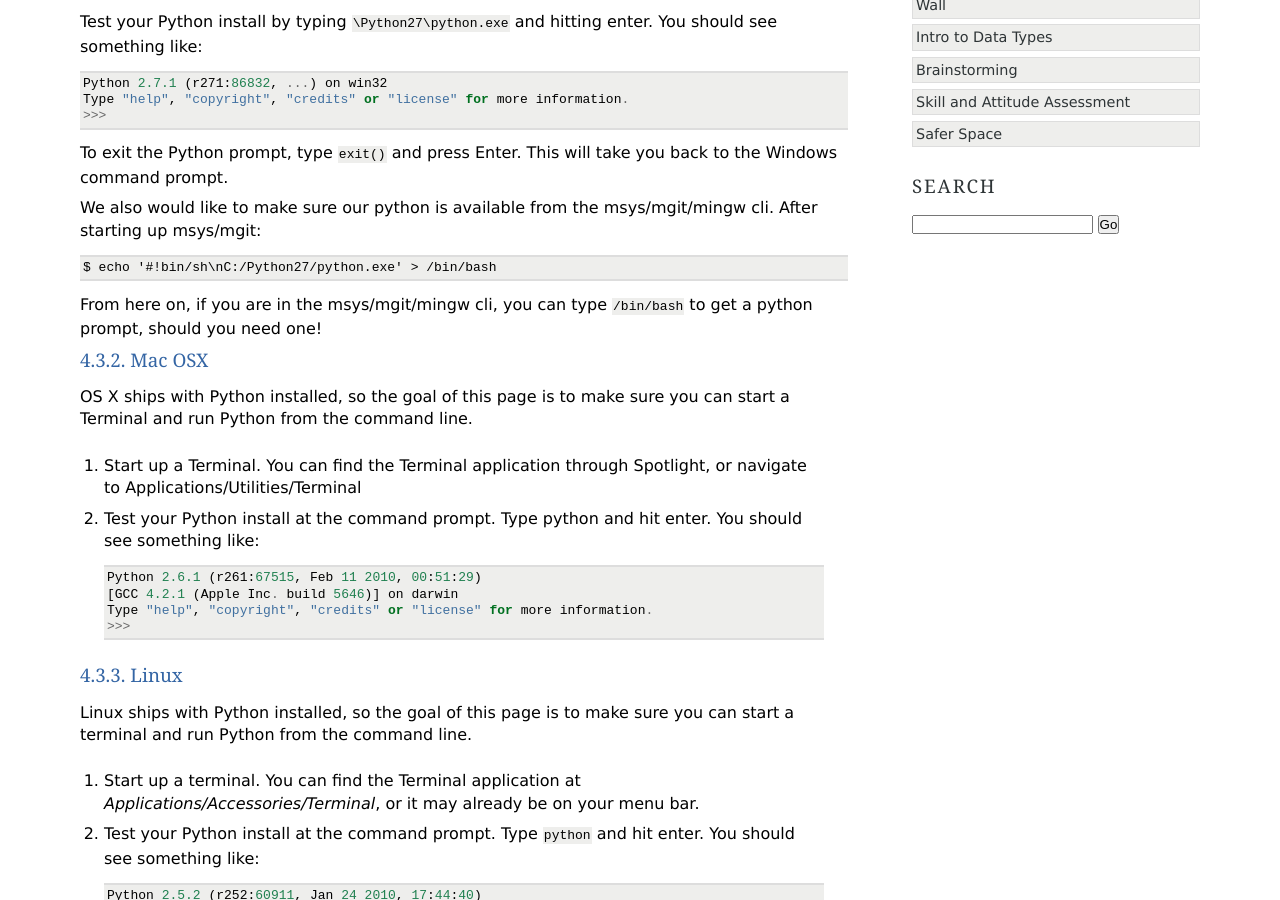
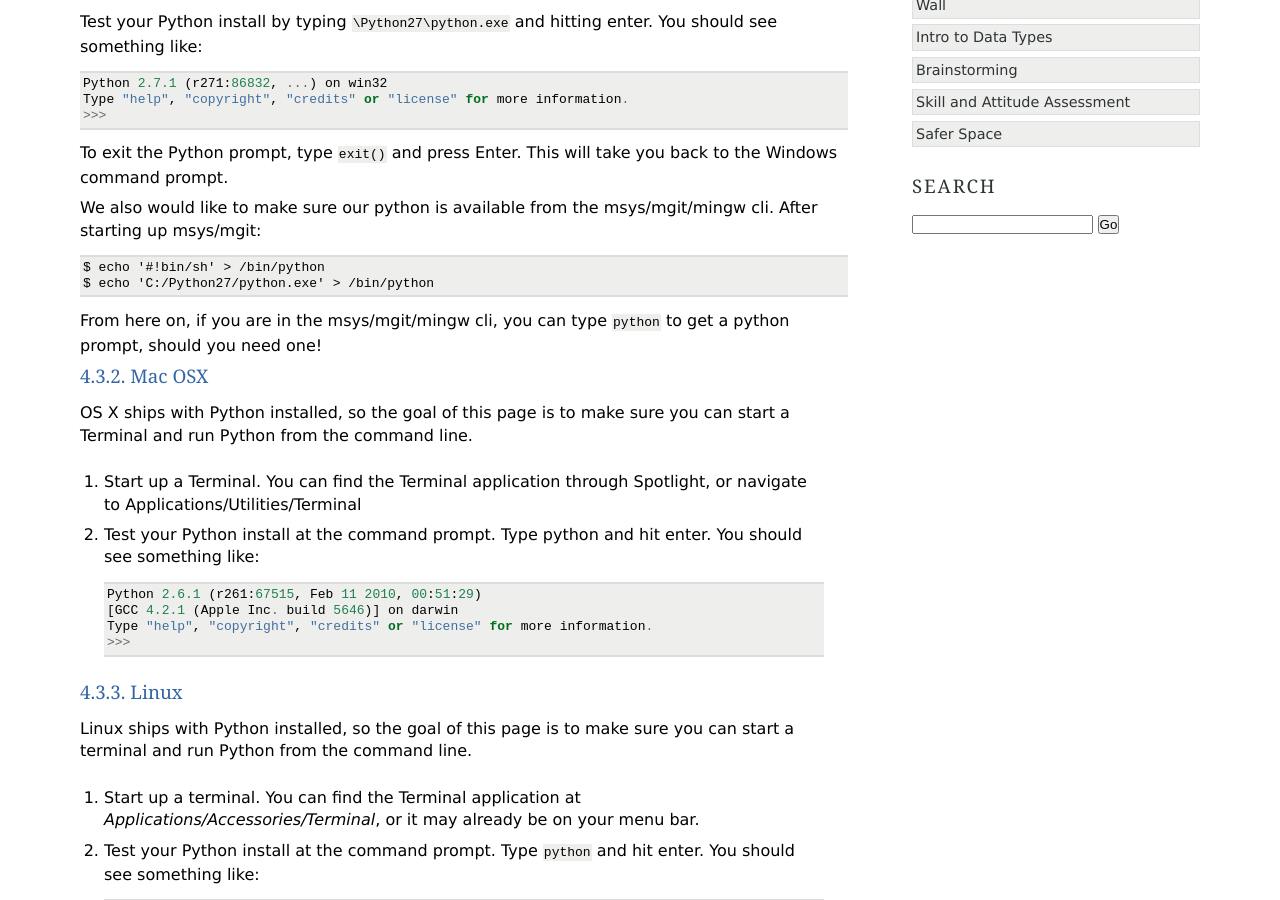
Before and after one commit to lsblakk/pystar, a Sphinx documentation site: the page built from docs/dependencies/dep-python.rst, in a window 1280 px wide and 900 px high, scrolled down 654 px. Built offline with Sphinx 7.4.7, drawn with Linux system fonts in a browser that asks for light colours.

Commit message:
Fixed typos, created functional python wrapper.

```diff
--- a/docs/dependencies/dep-python.rst
+++ b/docs/dependencies/dep-python.rst
@@ -52,9 +52,10 @@ After starting up msys/mgit:
 
 ::
 
-    $ echo '#!bin/sh\nC:/Python27/python.exe' > /bin/bash
+    $ echo '#!bin/sh' > /bin/python
+    $ echo 'C:/Python27/python.exe' > /bin/python
 
-From here on, if you are in the msys/mgit/mingw cli, you can type ``/bin/bash``
+From here on, if you are in the msys/mgit/mingw cli, you can type ``python``
 to get a python prompt, should you need one!
 
 
```
